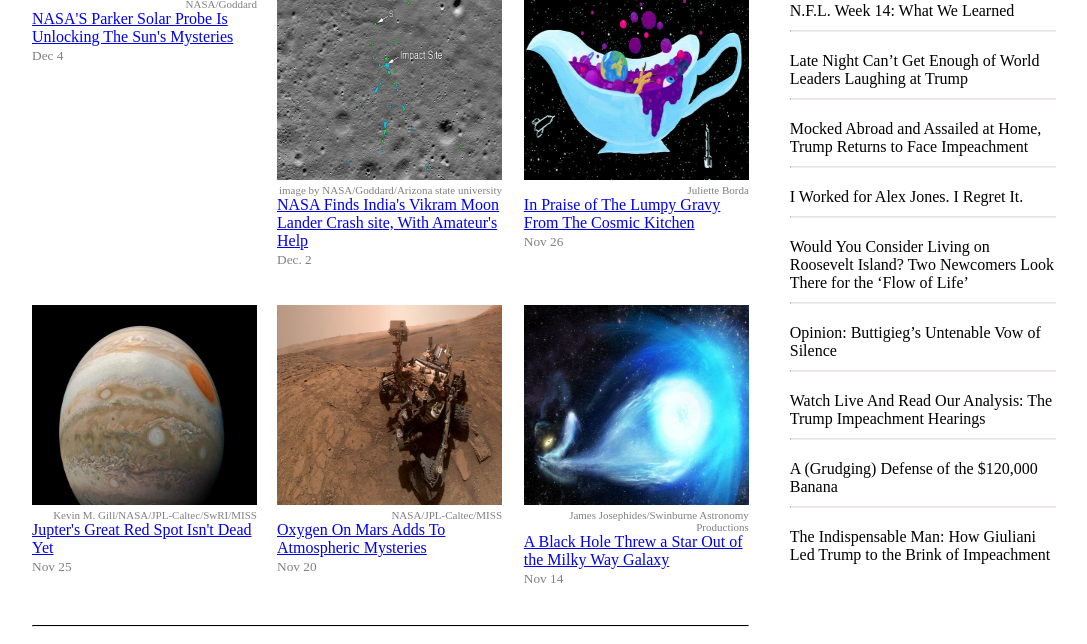
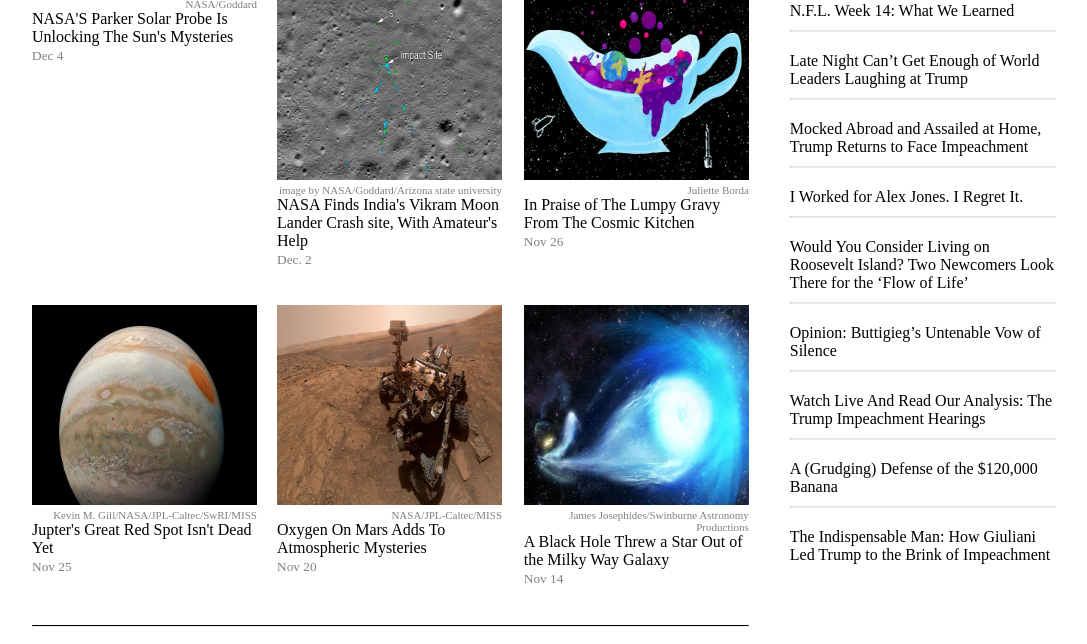
Before and after one commit to srueda27/NYT-Clone, a website: page index.html in a window 1280 px wide. Shown: the part 10595-11239 px from the top of the page, without its empty margins (96-1183 px from the left). Drawn offline with nearby package versions, Linux system fonts and the light colour scheme.

Commit message:
implement TSE corrections

```diff
--- a/css/styles.css
+++ b/css/styles.css
@@ -677,6 +677,15 @@ footer {
   text-decoration: underline;
 }
 
+.photos-links {
+  color: black;
+  text-decoration: none;
+}
+
+.photos-links:hover {
+  color: grey;
+}
+
 .news > a:hover,
 .opinion > a:hover,
 .arts > a:hover,
--- a/index.html
+++ b/index.html
@@ -595,7 +595,7 @@
                     </figure>
                     <span class="caption-custom">NASA/Goddard</span>
                     <p>
-                        <a
+                        <a  class="photos-links"
                             href="https://www.google.com/url?sa=t&rct=j&q=&esrc=s&source=web&cd=3&cad=rja&uact=8&ved=2ahUKEwj7jvaYyKvmAhXDxlkKHZx_BNUQFjACegQIARAB&url=https%3A%2F%2Fwww.nytimes.com%2F2019%2F12%2F04%2Fscience%2Fnasa-parker-solar-probe-pictures.html&usg=AOvVaw3OlBM8sX8tSdgS3uQubLYj">
                             NASA'S Parker Solar Probe Is Unlocking The Sun's Mysteries
                         </a>
@@ -608,7 +608,7 @@
                     </figure>
                     <span class="caption-custom">image by NASA/Goddard/Arizona state university</span>
                     <p>
-                        <a
+                        <a class="photos-links"
                             href="https://www.google.com/url?sa=t&rct=j&q=&esrc=s&source=web&cd=3&cad=rja&uact=8&ved=2ahUKEwijoMGuyKvmAhVwpVkKHV0_A9gQFjACegQIDBAH&url=https%3A%2F%2Fwww.nytimes.com%2F2019%2F12%2F02%2Fscience%2Findia-moon-mission-vikram-lander-found.html&usg=AOvVaw3xuxHE2SbXBaUuWNDXI6vl">
                             NASA Finds India's Vikram Moon Lander Crash site, With Amateur's Help
                         </a>
@@ -622,7 +622,7 @@
                     </figure>
                     <span class="caption-custom">Juliette Borda</span>
                     <p>
-                        <a
+                        <a class="photos-links"
                             href="https://www.nytimes.com/2019/11/26/science/astrophysics-universe-microwave-background.html?action=click&module=MoreInSection&pgtype=Article&region=Footer&contentCollection=Space%20&%20Cosmos">
                             In Praise of The Lumpy Gravy From The Cosmic Kitchen
                         </a>
@@ -637,7 +637,7 @@
                     </figure>
                     <span class="caption-custom">Kevin M. Gill/NASA/JPL-Caltec/SwRI/MISS</span>
                     <p>
-                        <a
+                        <a class="photos-links"
                             href="https://www.google.com/url?sa=t&rct=j&q=&esrc=s&source=web&cd=3&cad=rja&uact=8&ved=2ahUKEwil8ImayavmAhWuuFkKHZ_iCacQFjACegQIDBAH&url=https%3A%2F%2Fwww.nytimes.com%2F2019%2F11%2F25%2Fscience%2Fjupiter-great-red-spot.html&usg=AOvVaw2hoo9l98EAYXrPO4jPZsfu">
                             Jupter's Great Red Spot Isn't Dead Yet
                         </a>
@@ -650,7 +650,7 @@
                     </figure>
                     <span class="caption-custom">NASA/JPL-Caltec/MISS</span>
                     <p>
-                        <a
+                        <a class="photos-links"
                             href="https://www.google.com/url?sa=t&rct=j&q=&esrc=s&source=web&cd=1&cad=rja&uact=8&ved=2ahUKEwikgqP7yavmAhWRjFkKHYlGDWYQFjAAegQIBRAB&url=https%3A%2F%2Fwww.nytimes.com%2F2019%2F11%2F20%2Fscience%2Fmars-oxygen-methane-curiosity-rover.html&usg=AOvVaw1NX7JCkuNNY_gIt82Oj2HC">
                             Oxygen On Mars Adds To Atmospheric Mysteries
                         </a>
@@ -663,7 +663,7 @@
                     </figure>
                     <span class="caption-custom">James Josephides/Swinburne Astronomy Productions</span>
                     <p>
-                        <a
+                        <a class="photos-links"
                             href="https://www.google.com/url?sa=t&rct=j&q=&esrc=s&source=web&cd=1&cad=rja&uact=8&ved=2ahUKEwiltaPcyavmAhVDu1kKHUJuBvEQFjAAegQIChAB&url=https%3A%2F%2Fwww.nytimes.com%2F2019%2F11%2F14%2Fscience%2Fstars-black-hole-milky-way.html&usg=AOvVaw1p3xtQviMmv84j9ugyCt9p">
                             A Black Hole Threw a Star Out of the Milky Way Galaxy
                         </a>
@@ -846,8 +846,6 @@
                     <hr class="footer-body-sidel-hr">
                     <a href="#" class="small-font-links">Replica Editon</a>
                     <a href="#" class="small-font-links">Espanol</a>
-                    <a href="#">&#177;</a>
-                    <a href="#">&#968;</a>
                 </div>
             </div>
         </div>
```
